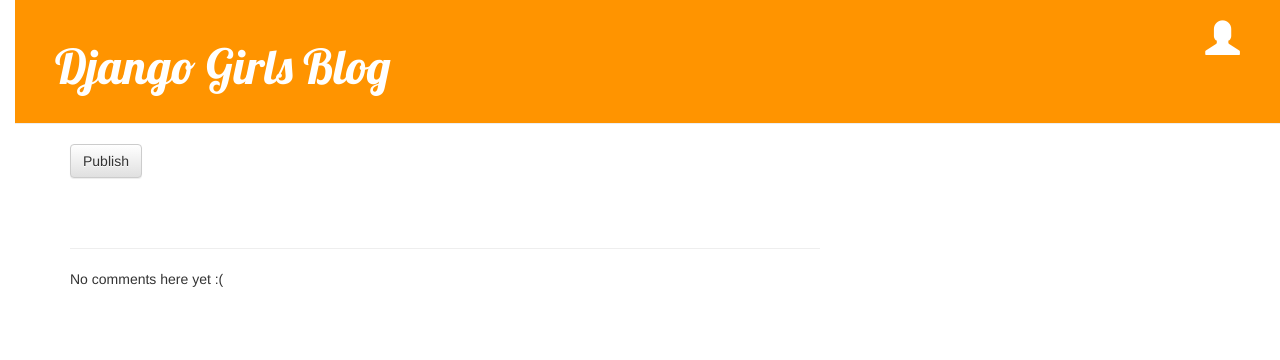
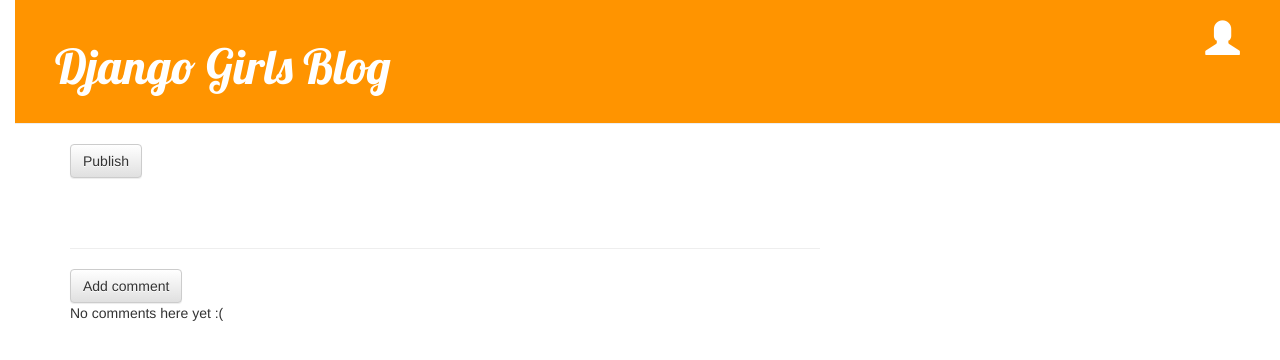
Before and after one commit to Jupieter/djangogirls, a Django app: template blog/templates/blog/post_detail.html in a window 1280 px wide. Shown: the top 360 px of the page. Run offline with Django 3.2, Linux system fonts and the light colour scheme; the template is opened without the code that fills it, so the values that code supplies are empty; some libraries are stand-ins or nearby versions.

Commit message:
comment approving

```diff
--- a/blog/models.py
+++ b/blog/models.py
@@ -32,3 +32,6 @@
 
     def __str__(self):
         return self.text
+
+def approved_comments(self):
+    return self.comments.filter(approved_comment=True)
--- a/blog/templates/blog/post_detail.html
+++ b/blog/templates/blog/post_detail.html
@@ -18,12 +18,21 @@
         <p>{{ post.text|linebreaksbr }}</p>
     </div>
     <hr>
+    <a class="btn btn-default" href="{% url 'add_comment_to_post' pk=post.pk %}">Add comment</a>
     {% for comment in post.comments.all %}
+        {% if user.is_authenticated or comment.approved_comment %}
         <div class="comment">
-            <div class="date">{{ comment.created_date }}</div>
+            <div class="date">
+                {{ comment.created_date }}
+                {% if not comment.approved_comment %}
+                    <a class="btn btn-default" href="{% url 'comment_remove' pk=comment.pk %}"><span class="glyphicon glyphicon-remove"></span></a>
+                    <a class="btn btn-default" href="{% url 'comment_approve' pk=comment.pk %}"><span class="glyphicon glyphicon-ok"></span></a>
+                {% endif %}
+            </div>
             <strong>{{ comment.author }}</strong>
             <p>{{ comment.text|linebreaks }}</p>
         </div>
+        {% endif %}
     {% empty %}
         <p>No comments here yet :(</p>
     {% endfor %}
--- a/blog/templates/blog/post_list.html
+++ b/blog/templates/blog/post_list.html
@@ -8,7 +8,7 @@
             </div>
             <h1><a href="{% url 'post_detail' pk=post.pk %}">{{ post.title }}</a></h1>
             <p>{{ post.text|linebreaksbr }}</p>
-            <a href="{% url 'post_detail' pk=post.pk %}">Comments: {{ post.comments.count }}</a>
+            <a href="{% url 'post_detail' pk=post.pk %}">Comments: {{ post.approved_comments.count }}</a>
         </div>
     {% endfor %}
 {% endblock content %}
--- a/blog/urls.py
+++ b/blog/urls.py
@@ -1,5 +1,4 @@
 from django.conf.urls import url
-# from django.urls import path
 from . import views
 
 urlpatterns = [
@@ -9,5 +8,8 @@
     url(r'^post/(?P<pk>[0-9]+)/edit/$', views.post_edit, name='post_edit'),
     url(r'drafts/', views.post_draft_list, name='post_draft_list'),
     url(r'post/(?P<pk>[0-9]+)/publish/', views.post_publish, name='post_publish'),
-    url('post/(?P<pk>[0-9]+)/remove/', views.post_remove, name='post_remove'),
+    url(r'post/(?P<pk>[0-9]+)/remove/', views.post_remove, name='post_remove'),
+    url(r'post/(?P<pk>[0-9]+)/comment/', views.add_comment_to_post, name='add_comment_to_post'),
+    url(r'comment/(?P<pk>[0-9]+)/approve/', views.comment_approve, name='comment_approve'),
+    url(r'comment/(?P<pk>[0-9]+)/remove/', views.comment_remove, name='comment_remove'),
 ]
```
Also changed, not shown: blog/forms.py (+7 -1 lines), blog/templates/blog/add_comment_to_post.html (added, +9 -0 lines), blog/views.py (+27 -2 lines).
